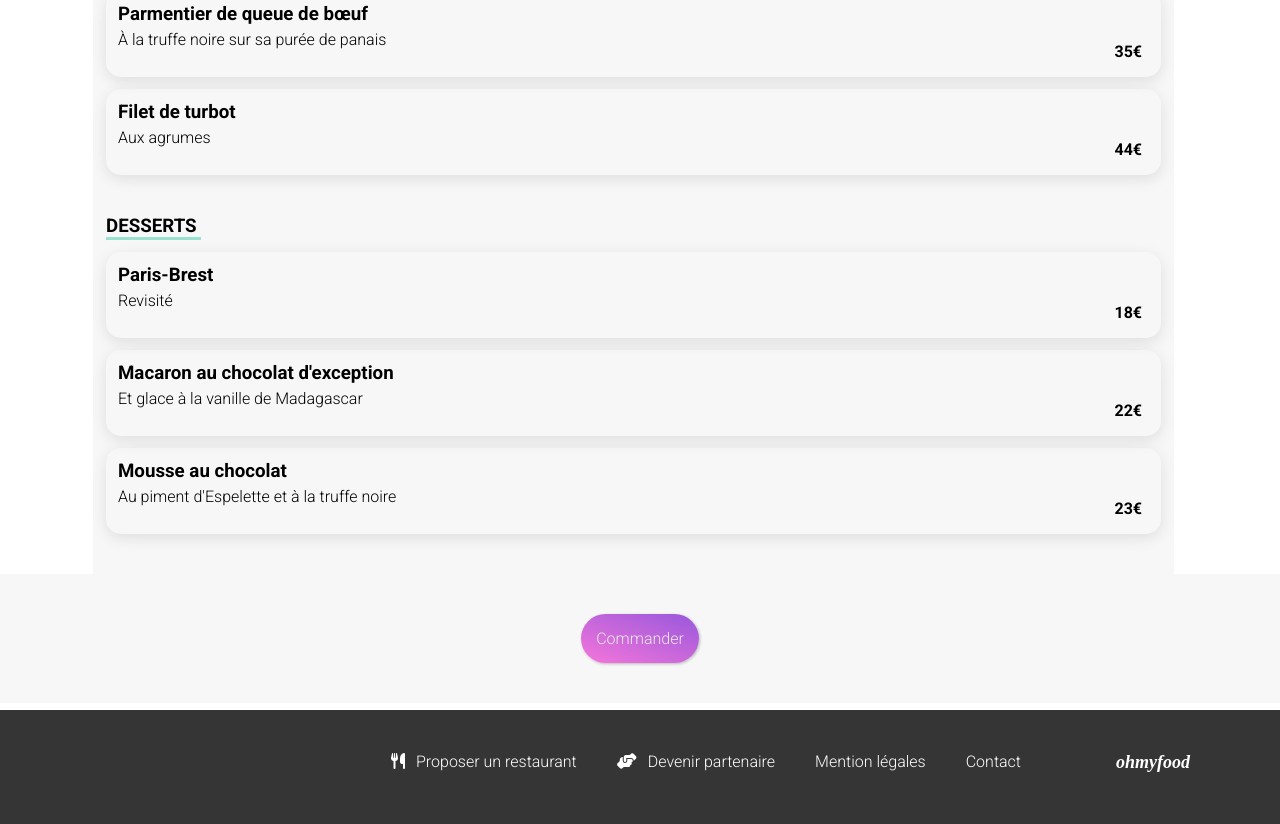
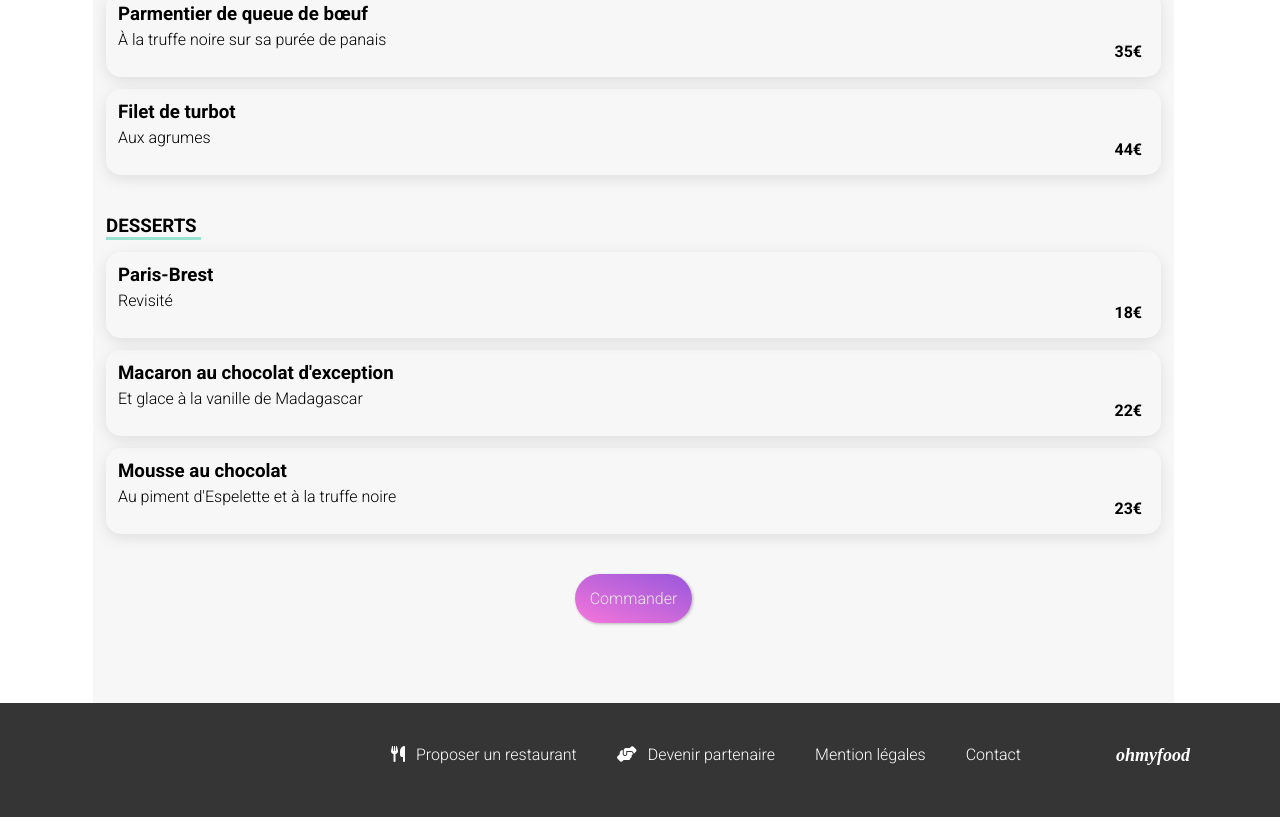
Before and after one commit to pletx/Homyfood, a website: page Restaurants/palette-de-gout.html in a window 1280 px wide. Shown: the part 1056-1880 px from the top of the page. Drawn offline with Linux system fonts and the light colour scheme.

Commit message:
fix: bug lien logo style:couleur section

```diff
--- a/Restaurants/palette-de-gout.html
+++ b/Restaurants/palette-de-gout.html
@@ -16,7 +16,7 @@
     <div class="logo"> <a href="../index.html">
             <i class="fa-solid fa-arrow-left"></i>
         </a>
-        <a href="index.html"><img src="../Image/logo/ohmyfood.png" alt="logo"></a>
+        <a href="../index.html"><img src="../Image/logo/ohmyfood.png" alt="logo"></a>
 
     </div>
 </header>
@@ -155,9 +155,7 @@
                         </div>
                     </div>
                 </a>
-            </div>
-        </section>
-        <section><a class="lien-menu" href="">
+                <a class="lien-menu" href="">
                 <div class="section-bouton">
 
                     <div class="bouton-rose">
@@ -165,7 +163,7 @@
                     </div>
                 </div>
             </a>
-
+            </div>
         </section>
 
     </main>
--- a/Scss/Pages/Cartes-Restaurants.scss
+++ b/Scss/Pages/Cartes-Restaurants.scss
@@ -52,7 +52,7 @@ $resolution-tablette:800px;
 }
 @media screen and (min-width:$resolution-tablette) {
     .Restaurants {
-        width: fit-content;
+
         display: flex;
         flex-direction: row;
         flex-wrap: wrap;
--- a/Scss/Pages/footer.scss
+++ b/Scss/Pages/footer.scss
@@ -43,7 +43,7 @@ footer {
 }
 @media screen and (min-width:$resolution-tablette) {
 footer {
-    margin-top: 7px;
+
 .contenu-footer{display:flex;
     flex-direction: row-reverse;
     h2{padding-top: 20px;}
--- a/Scss/Pages/style-choix-menu.scss
+++ b/Scss/Pages/style-choix-menu.scss
@@ -40,7 +40,7 @@ font-weight: 400;
     align-items: center;
     justify-content: center;
     padding: 40px 0 40px 0;
-    background-color: #F7F7F7;
+
 }
 
 .type-plats {
```
Also changed, not shown: Restaurants/A-la-francaise.html (+4 -6 lines), Restaurants/La-note-enchanté.html (+5 -4 lines), Restaurants/delice-des-sens.html (+4 -4 lines), index.html (+1 -1 lines), css/style.css, 1 other file.
